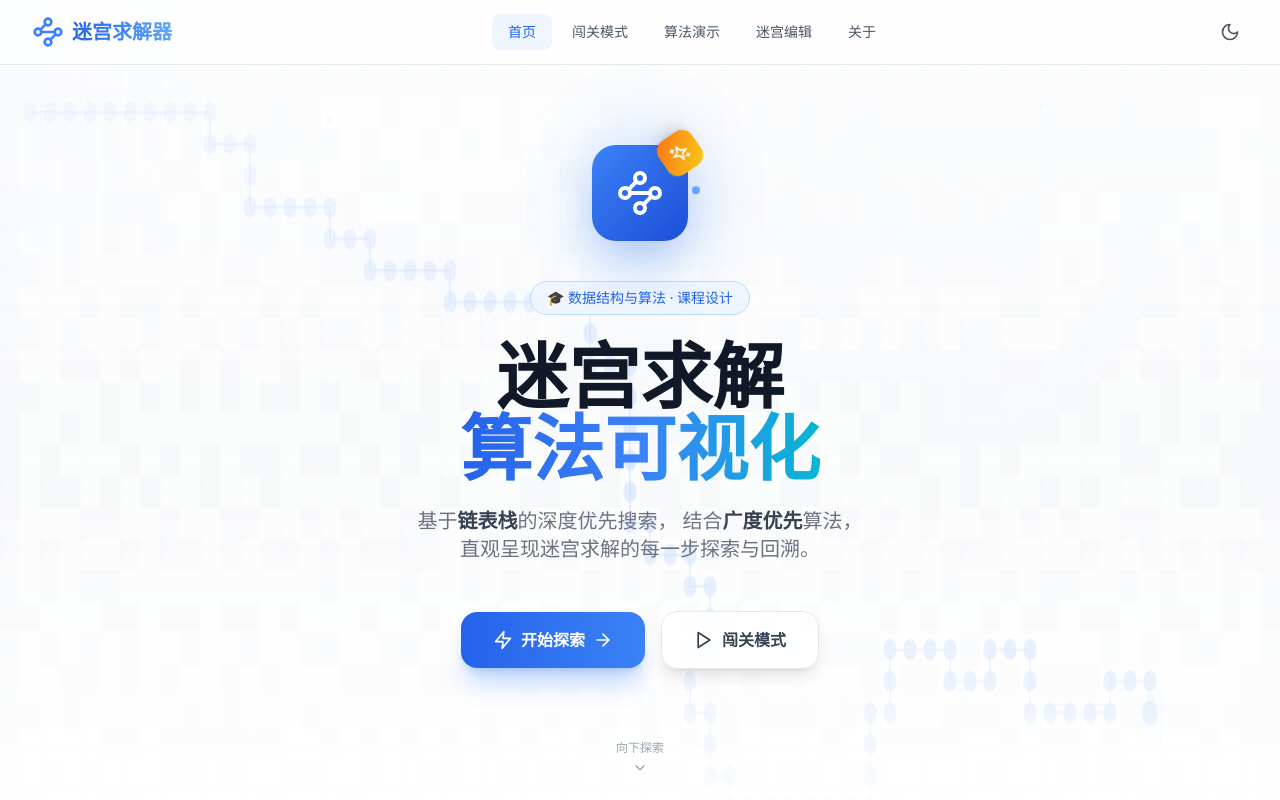
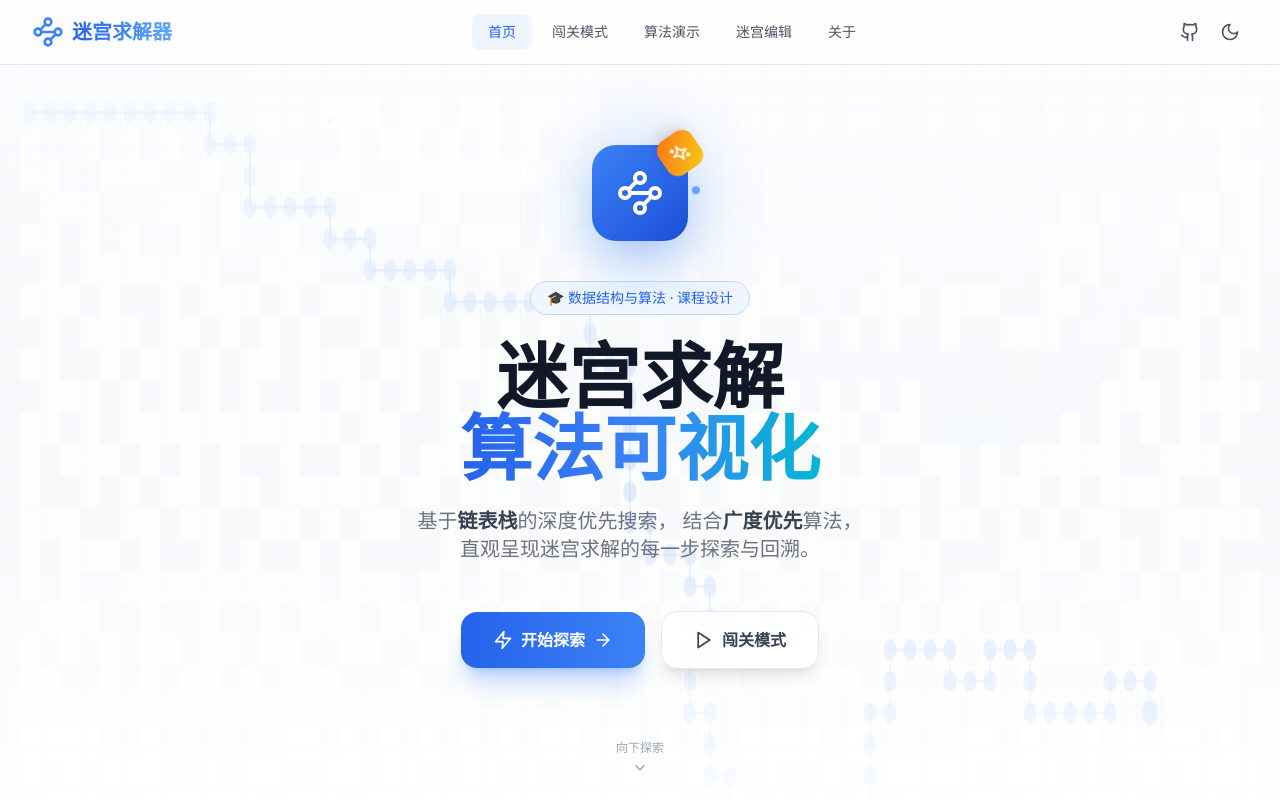
Before and after one commit to shaotai14/design_project, a React (Vite) app: page / in a window 1280 px wide. Shown: the top 800 px of the page. Built offline with nearby package versions, Linux system fonts and the light colour scheme.

Commit message:
Update Header.jsx

```diff
--- a/src/components/layout/Header.jsx
+++ b/src/components/layout/Header.jsx
@@ -1,6 +1,6 @@
 import { Link, useLocation } from 'react-router-dom'
 import { motion } from 'framer-motion'
-import { Waypoints, Menu, X, Sun, Moon } from 'lucide-react'
+import { Waypoints, Menu, X, Sun, Moon, Github } from 'lucide-react'
 import { useState, useEffect } from 'react'
 import { ROUTES } from '../../utils/constants'
 import useThemeStore from '../../hooks/useTheme'
@@ -64,8 +64,21 @@ export default function Header() {
             })}
           </nav>
 
-          {/* Right side: theme toggle + mobile menu */}
-          <div className="flex items-center gap-2">
+          {/* Right side: github + theme toggle + mobile menu */}
+          <div className="flex items-center gap-1">
+            {/* GitHub */}
+            <motion.a
+              href="https://github.com/shaotai14/design_project"
+              target="_blank"
+              rel="noopener noreferrer"
+              whileHover={{ scale: 1.05 }}
+              whileTap={{ scale: 0.95 }}
+              className="p-2 rounded-lg hover:bg-gray-100 dark:hover:bg-gray-800 transition-colors text-gray-600 dark:text-gray-300 hover:text-gray-900 dark:hover:text-white"
+              aria-label="GitHub"
+            >
+              <Github className="w-5 h-5" />
+            </motion.a>
+
             {/* Theme Toggle */}
             <motion.button
               whileHover={{ scale: 1.05 }}
```
